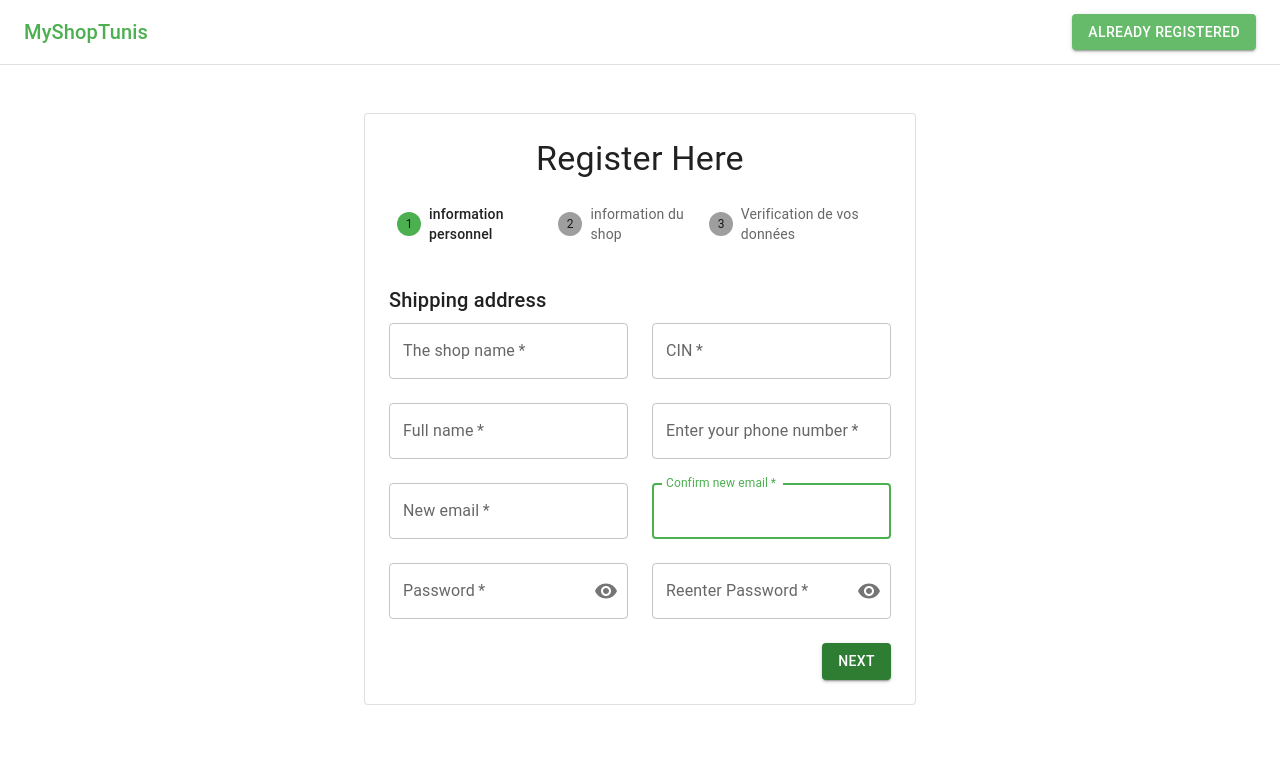
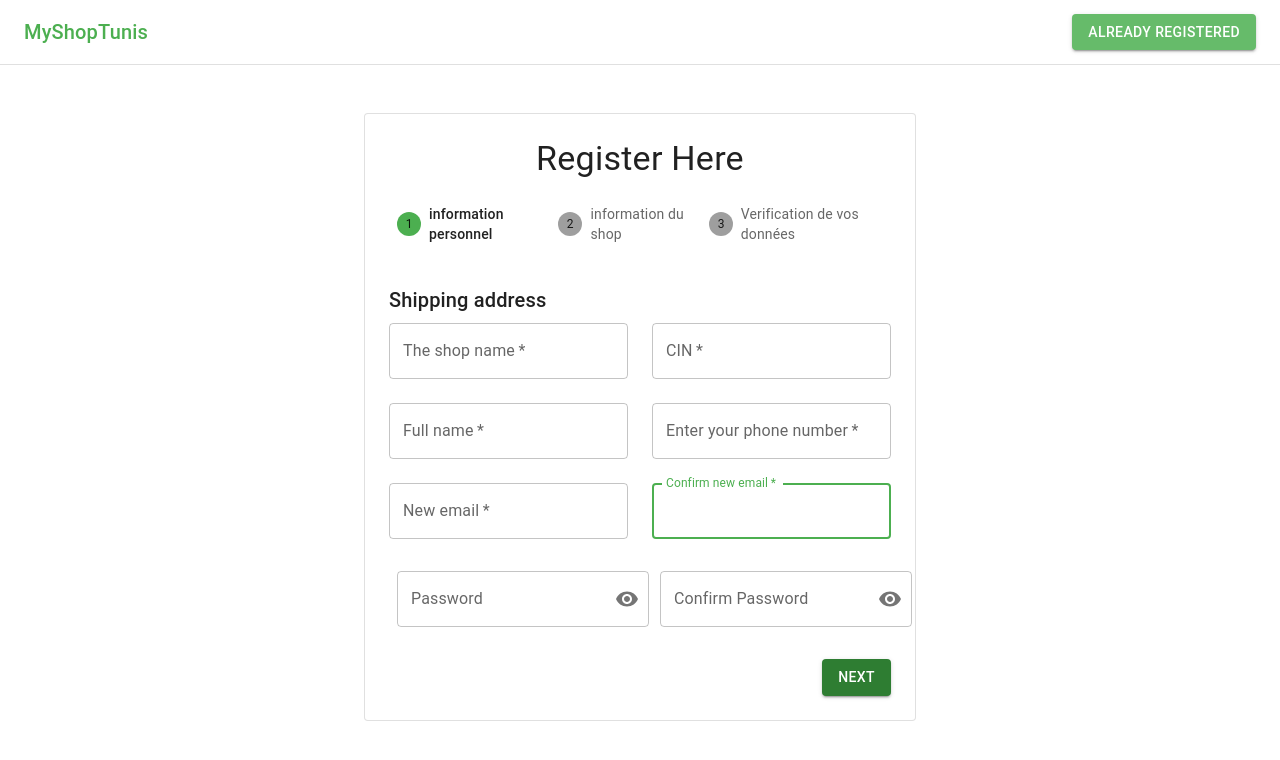
Before and after one commit to M-SHOP44/myshoptunisie, a React (Create React App) app: page /sell in a window 1280 px wide. Shown: the top 760 px of the page. Built offline with nearby package versions, Linux system fonts and the light colour scheme.

Commit message:
register

```diff
--- a/src/pages/shopowner/register/AddressForm.jsx
+++ b/src/pages/shopowner/register/AddressForm.jsx
@@ -12,8 +12,7 @@ import FormControl from '@mui/material/FormControl';
 import Visibility from '@mui/icons-material/Visibility';
 import VisibilityOff from '@mui/icons-material/VisibilityOff';
 import OutlinedInput from '@mui/material/OutlinedInput';
-import Select from '@mui/material/Select';
-import MenuItem from '@mui/material/MenuItem';
+
 
 
 export default function AddressForm({formData,setFormData}) {
@@ -142,15 +141,64 @@ export default function AddressForm({formData,setFormData}) {
               onChange={event => {setFormData({...formData, confirmemail:event.target.value})}}
             />
         </Grid>
+        <Grid item xs={11} md={6}>
+        <FormControl sx={{ m: 1, width: '25ch' }} variant="outlined">
+          <InputLabel htmlFor="password">Password</InputLabel>
+          <OutlinedInput
+            id="password"
+            type={values.showPassword ? 'text' : 'password'}
+            value={formData.password}
+            onChange={event => {setFormData({...formData, password:event.target.value})}}
+            endAdornment={
+              <InputAdornment position="end">
+                <IconButton
+                  aria-label="toggle password visibility"
+                  onClick={handleClickShowPassword}
+                  onMouseDown={handleMouseDownPassword}
+                  edge="end"
+                >
+                  {values.showPassword ? <VisibilityOff /> : <Visibility />}
+                </IconButton>
+              </InputAdornment>
+            }
+            label="Password"
+          />
+        </FormControl>
+        </Grid>
+        <Grid item xs={11} md={6}>
+        <FormControl sx={{ m: 1, width: '25ch' }} variant="outlined">
+          <InputLabel htmlFor="password">Confirm Password</InputLabel>
+          <OutlinedInput
+            id="password"
+            type={values.showPassword ? 'text' : 'password'}
+            value={formData.confirmPassword}
+            onChange={event => {setFormData({...formData, confirmPassword:event.target.value})}}
+            endAdornment={
+              <InputAdornment position="end">
+                <IconButton
+                  aria-label="toggle password visibility"
+                  onClick={handleClickShowPassword}
+                  onMouseDown={handleMouseDownPassword}
+                  edge="end"
+                >
+                  {values.showPassword ? <VisibilityOff /> : <Visibility />}
+                </IconButton>
+              </InputAdornment>
+            }
+            label="Confirm Password"
+          />
+        </FormControl>
+        </Grid>
 
-       <Grid item xs={11} md={6}>
+
+       {/* <Grid item xs={11} md={6}>
         <FormControl  sx={{ width: "100%" }} variant="outlined">
         <InputLabel  required htmlFor="outlined-adornment-password">Password</InputLabel>
         <OutlinedInput
           id="outlined-adornment-password"
           type={values.showPassword ? 'text' : 'password'}
           value={values.password}
-
+          onChange={handleChange('password')}
           endAdornment={
             <InputAdornment position="end">
               <IconButton
@@ -191,7 +239,7 @@ export default function AddressForm({formData,setFormData}) {
         />
       </FormControl>
       </Grid>
-
+      */}
       </Grid>
     </React.Fragment>
   );
--- a/src/pages/shopowner/register/Register.jsx
+++ b/src/pages/shopowner/register/Register.jsx
@@ -15,29 +15,15 @@ import AddressForm from './AddressForm';
 import Review from './Review';
 import Information from './Information';
 import Link from '@mui/material/Link';
+import axios from 'axios';
+import IP from '../../../utils/api'
 
 
 
 
 const steps = ['information personnel', 'information du shop' ,  'Verification de vos données'];
 
-const GetStepContent = ({step}) => {
-    const [formData, setFormData] = useState({
-        email: '',
-        confirmemail: '',
-        password: '',
-        name: '',
-        Fullname: '',
-        phonenumber: '',
-        address: '',
-        postalcode: '',
-        city: '',
-        name: '',
-        Fullname: '',
-        tax: '',
-        cin:''
-    })
-
+const GetStepContent = ({step , formData, setFormData}) => {
   switch (step) {
     case 0:
       return <AddressForm formData={formData} setFormData={setFormData}/>;
@@ -58,8 +44,26 @@ const word = {
     color: "#66bb6a"
 };
 
+
 export default function Register() {
   const [activeStep, setActiveStep] = React.useState(0);
+
+  const [formData, setFormData] = useState({
+    email: '',
+    confirmemail: '',
+    password: '',
+    confirmPassword:'',
+    name: '',
+    Fullname: '',
+    phonenumber: '',
+    address: '',
+    postalcode: '',
+    city: '',
+    name: '',
+    Fullname: '',
+    tax: '',
+    cin:''
+})
 
   const handleNext = () => {
     setActiveStep(activeStep + 1);
@@ -68,6 +72,12 @@ export default function Register() {
   const handleBack = () => {
     setActiveStep(activeStep - 1);
   };
+
+  const register = () => {
+    axios.post(`${IP}/auth/shopowner/signup`, formData,{authorization: "Bearer " + localStorage.getItem("token") }).then((response) => {
+      console.log(response.data);
+    })
+}
 
   return (
 
@@ -118,7 +128,7 @@ export default function Register() {
                           </React.Fragment>
                       ) : (
                           <React.Fragment>
-                              <GetStepContent step={activeStep}/>
+                              <GetStepContent step={activeStep} formData={formData} setFormData={setFormData}/>
                               <Box sx={{ display: 'flex', justifyContent: 'flex-end' }}>
                                   {activeStep !== 0 && (
                                       <Button color="success" onClick={handleBack} sx={{ mt: 3, ml: 1 }}>
@@ -129,11 +139,16 @@ export default function Register() {
                                   <Button
                                       color='success'
                                       variant="contained"
-                                      onClick={handleNext}
+                                      onClick={(() => {
+                                        if (activeStep == 2)
+                                        (register())
+                                        else
+                                        (handleNext())})}
                                       sx={{ mt: 3, ml: 1 }}
                                   >
-                                      {activeStep === steps.length - 1 ? 'Register' : 'Next'}
+                                      {activeStep === steps.length - 1 ? 'Register' : 'Next' }
                                   </Button>
+
                               </Box>
                           </React.Fragment>
                       )}
```
